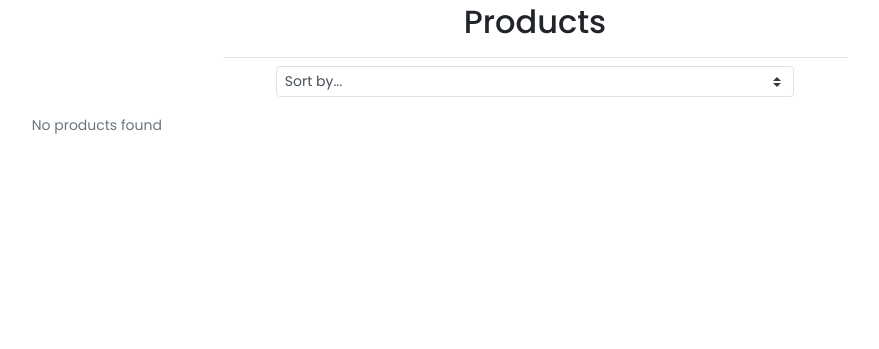
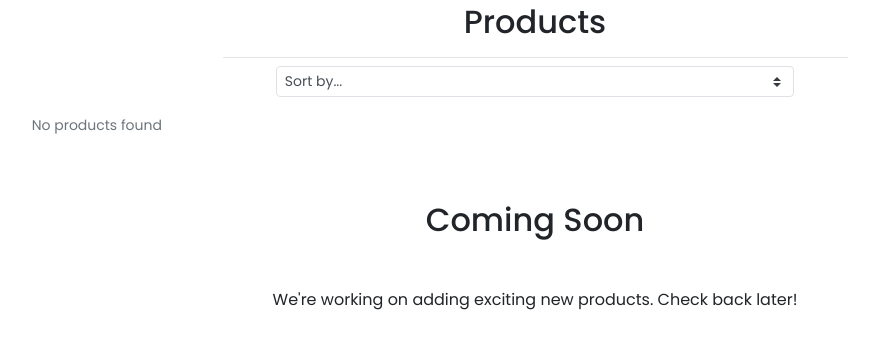
Before and after one commit to abigail-ryan/the-skin-guru, a Django app: page /products/ in a window 1280 px wide. Shown: the part 258-607 px from the top of the page, without its empty margins (105-984 px from the left). Run offline with Django 3.2, Linux system fonts and the light colour scheme; data that the repository does not hold is empty; some libraries are stand-ins or nearby versions; some web fonts are replaced.

Commit message:
Add coming soon message for categories/brands/skintype with no products

```diff
--- a/products/templates/products/products.html
+++ b/products/templates/products/products.html
@@ -95,6 +95,7 @@
 
 
                 <div class="row">
+                    {% if products %}
                         {% for product in products %}
                             <div class="col-sm-6 col-md-6 col-lg-4 col-xl-3">
                                 <div class="card h-100 border-0">
@@ -143,6 +144,12 @@
                                     </div>
                                 {% endif %}
                         {% endfor %}
+                        {% else %}
+                            <div class="col-12 text-center">
+                                <h2 class="my-5">Coming Soon</h2>
+                                <p>We're working on adding exciting new products. Check back later!</p>
+                            </div>
+                        {% endif %}
                 </div>
             </div>
         </div>
```
Lines whose indentation alone changed are shown as unchanged.
